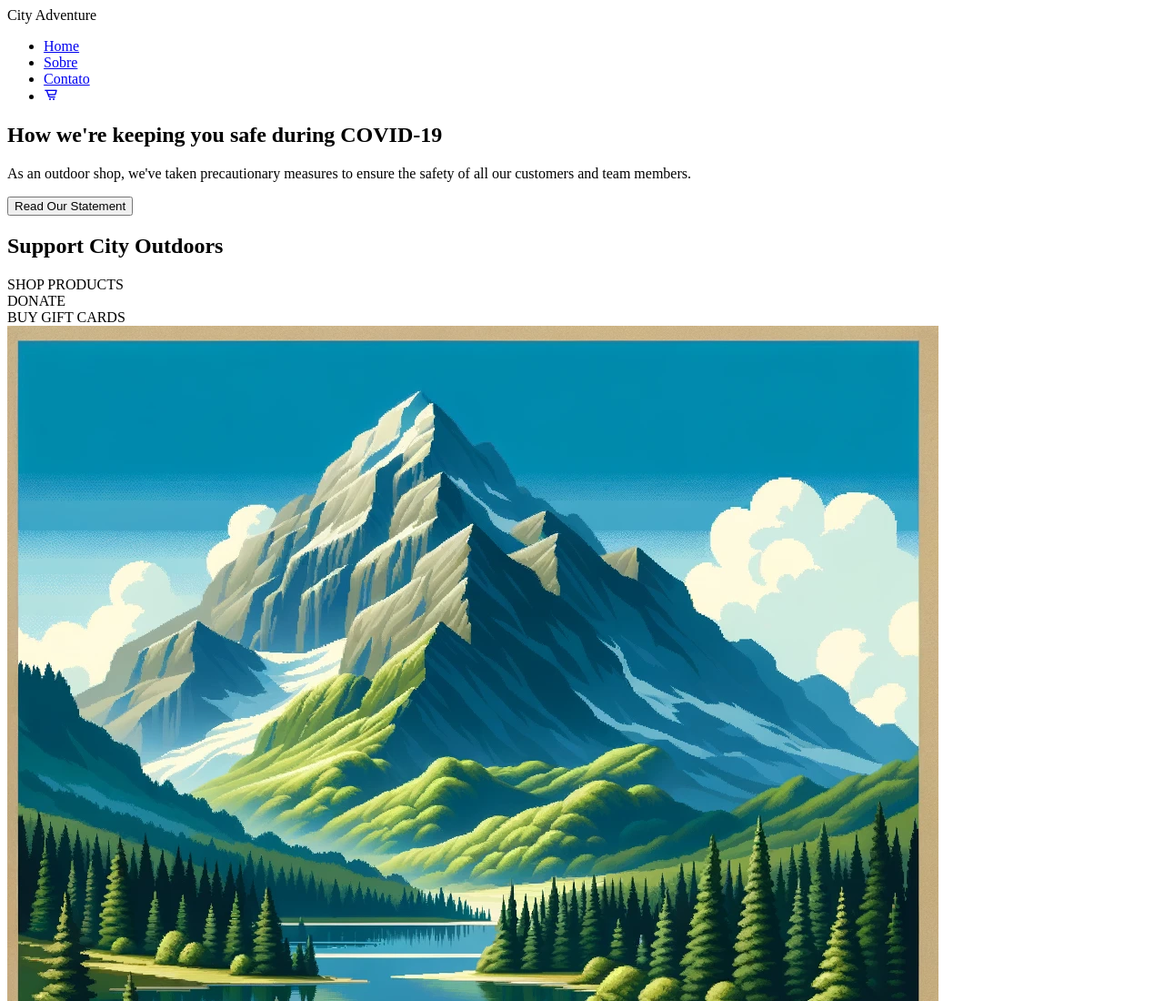
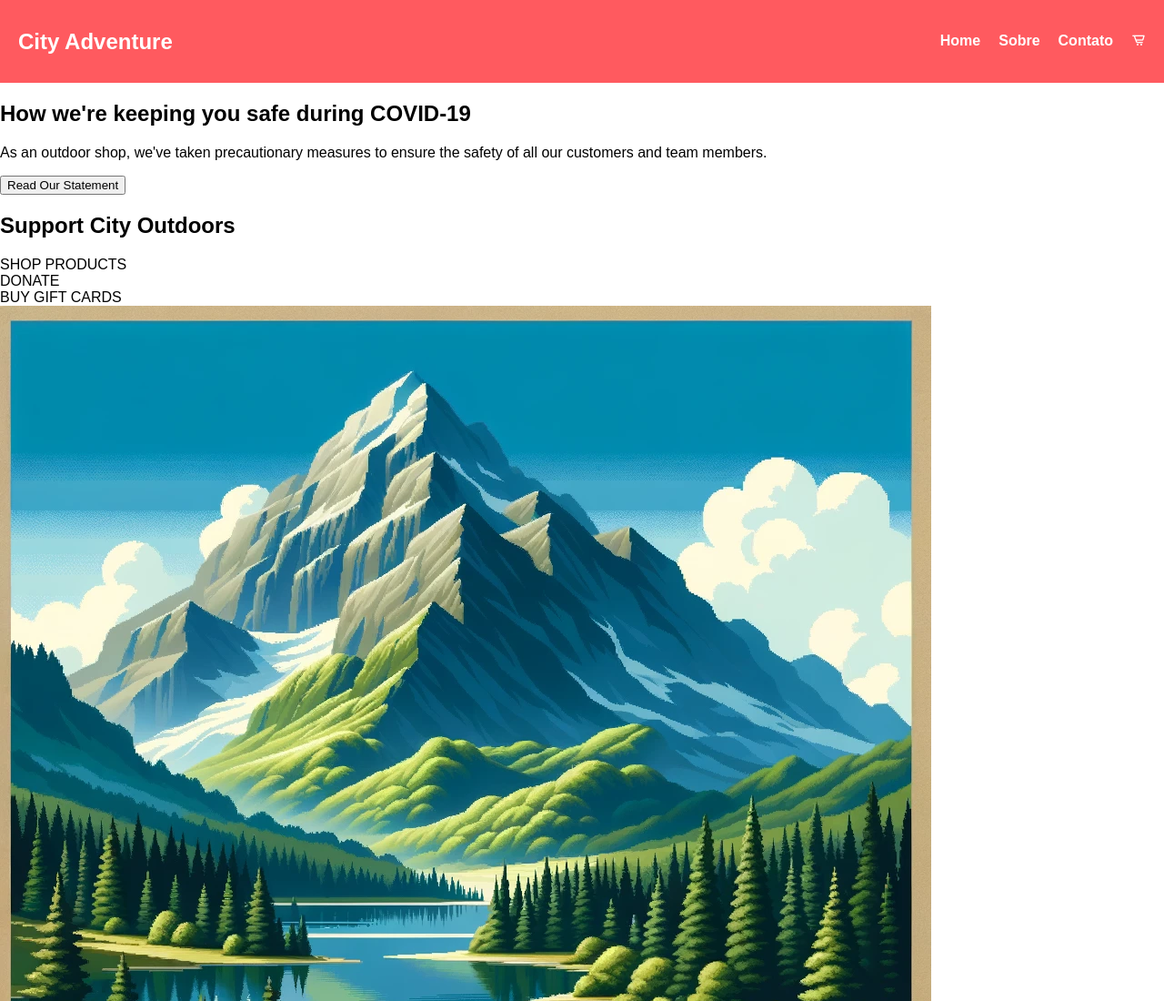
Before and after one commit to Carti011/CityAdventure, a plain HTML site: page index.html in a window 1280 px wide. Shown: the top 1100 px of the page at 91% size. Drawn offline with nearby package versions, Linux system fonts and the light colour scheme; files whose address does not match are found by name.

Commit message:
Estilizando header e nav bar

```diff
--- a/index.html
+++ b/index.html
@@ -1,10 +1,10 @@
 <!DOCTYPE html>
-<html lang="en">
+<html lang="pt-br">
 <head>
     <meta charset="UTF-8">
     <meta name="viewport" content="width=device-width, initial-scale=1.0">
     <title>City Adventure</title>
-    <link rel="stylesheet" href="src/css/style.css">
+    <link rel="stylesheet" href="src/css/estilo.css">
     <link rel="stylesheet" href="https://unpkg.com/boxicons@latest/css/boxicons.min.css">
 </head>
 <body>
--- /dev/null
+++ b/src/css/estilo.css
@@ -0,0 +1,46 @@
+body {
+    font-family: Arial, sans-serif;
+    margin: 0;
+    padding: 0;
+    box-sizing: border-box;
+}
+
+header {
+    background-color: #ff5a5f;
+    color: white;
+    padding: 20px 0;
+    text-align: center;
+}
+
+nav {
+    display: flex;
+    justify-content: space-between;
+    align-items: center;
+    padding: 0 20px;
+}
+
+nav .logo {
+    font-size: 24px;
+    font-weight: bold;
+}
+
+nav ul {
+    list-style: none;
+    display: flex;
+    gap: 20px;
+}
+
+nav ul li {
+    display: inline;
+}
+
+nav ul li a {
+    color: white;
+    text-decoration: none;
+    font-weight: bold;
+}
+
+nav ul li a:hover{
+    background-color: darkred;
+    transform: translateY(-3px);
+}
```
